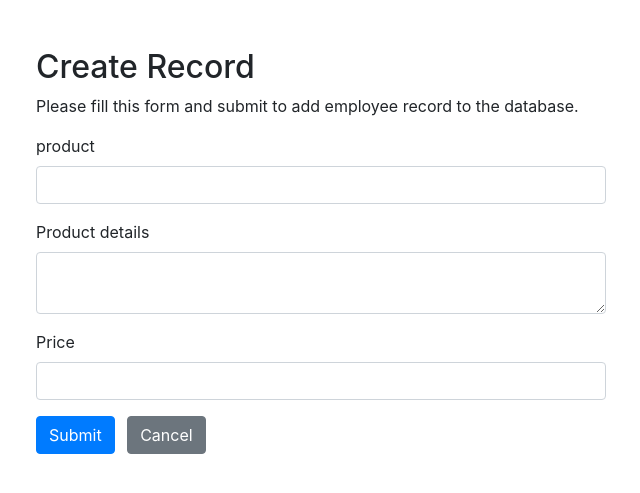
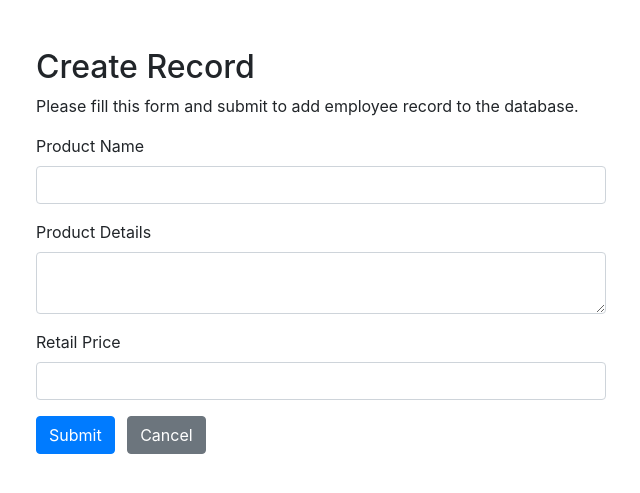
Before and after one commit to OmongosStephanie/omongos-pdo-crud, a PHP site: page /public/create.php in a window 1280 px wide. Shown: the top 493 px of the page, without its empty margins (319-959 px from the left). Run offline with PHP 8.4, Linux system fonts and the light colour scheme.

Commit message:
edit create.php

```diff
--- a/public/create.php
+++ b/public/create.php
@@ -3,54 +3,54 @@
 require_once "../db/config.php";
 
 // Define variables and initialize with empty values
-$product = $product_details = $price = "";
-$product_err = $product_details_err = $price_err = "";
+$product_name = $product_details = $product_retail_price = "";
+$product_name_err = $product_details_err = $product_retail_price_err = "";
 
 // Processing form data when form is submitted
 if($_SERVER["REQUEST_METHOD"] == "POST"){
-    // Validate product
-    $input_product = trim($_POST["product"]);
-    if(empty($input_product)){
-        $product_err = "Please enter a product.";
-    } elseif(!filter_var($input_product, FILTER_VALIDATE_REGEXP, array("options"=>array("regexp"=>"/^[a-zA-Z\s]+$/")))){
-        $product_err = "Please enter a valid product.";
+    // Validate name
+    $input_name = trim($_POST["product_name"]);
+    if(empty($input_name)){
+        $product_name_err = "Please enter a name.";
+    } elseif(!filter_var($input_name, FILTER_VALIDATE_REGEXP, array("options"=>array("regexp"=>"/^[a-zA-Z\s]+$/")))){
+        $product_name_err = "Please enter a valid name.";
     } else{
-        $product = $input_product;
+        $product_name = $input_name;
     }
 
-    // Validate product_details
+    // Validate address
     $input_product_details = trim($_POST["product_details"]);
     if(empty($input_product_details)){
-        $product_details_err = "Please enter product_details.";
+        $product_details_err = "Please enter product details.";
     } else{
         $product_details = $input_product_details;
     }
 
-    // Validate price
-    $input_price = trim($_POST["price"]);
-    if(empty($input_price)){
-        $price_err = "Please enter the price.";
-    } elseif(!ctype_digit($input_price)){
-        $price_err = "Please enter a positive integer value.";
+    // Validate salary
+    $input_product_retail_price = trim($_POST["product_retail_price"]);
+    if(empty($input_product_retail_price)){
+        $product_retail_price_err = "Please enter the salary amount.";
+    } elseif(!ctype_digit($input_product_retail_price)){
+        $product_retail_price_err = "Please enter a positive integer value.";
     } else{
-        $price = $input_price;
+        $product_retail_price = $input_product_retail_price;
     }
 
     // Check input errors before inserting in database
-    if(empty($product_err) && empty($product_details_err) && empty($price_err)){
+    if(empty($product_name_err) && empty($product_details_err) && empty($product_retail_price_err)){
         // Prepare an insert statement
-        $sql = "INSERT INTO employees (product,product_details , price) VALUES (:product, :product_details, :price)";
+        $sql = "INSERT INTO products (product_name, product_details, product_retail_price) VALUES (:product_name, :product_details, :product_retail_price)";
 
         if($stmt = $pdo->prepare($sql)){
             // Bind variables to the prepared statement as parameters
-            $stmt->bindParam(":product", $param_product);
+            $stmt->bindParam(":product_name", $param_product_name);
             $stmt->bindParam(":product_details", $param_product_details);
-            $stmt->bindParam(":price", $param_price);
+            $stmt->bindParam(":product_retail_price", $param_product_retail_price);
 
             // Set parameters
-            $param_product = $product;
+            $param_product_name = $product_name;
             $param_product_details = $product_details;
-            $param_price = $price;
+            $param_product_retail_price = $product_retail_price;
 
             // Attempt to execute the prepared statement
             if($stmt->execute()){
@@ -93,19 +93,19 @@ if($_SERVER["REQUEST_METHOD"] == "POST"){
                     <p>Please fill this form and submit to add employee record to the database.</p>
                     <form action="<?php echo htmlspecialchars($_SERVER["PHP_SELF"]); ?>" method="post">
                         <div class="form-group">
-                            <label>product</label>
-                            <input type="text" name="product" class="form-control <?php echo (!empty($name_err)) ? 'is-invalid' : ''; ?>" value="<?php echo $product; ?>">
-                            <span class="invalid-feedback"><?php echo $product_err;?></span>
+                            <label>Product Name</label>
+                            <input type="text" name="product_name" class="form-control <?php echo (!empty($product_name_err)) ? 'is-invalid' : ''; ?>" value="<?php echo $product_name; ?>">
+                            <span class="invalid-feedback"><?php echo $product_name_err;?></span>
                         </div>
                         <div class="form-group">
-                        <label>Product details</label>
+                            <label>Product Details</label>
                             <textarea name="product_details" class="form-control <?php echo (!empty($product_details_err)) ? 'is-invalid' : ''; ?>"><?php echo $product_details; ?></textarea>
-                            <span class="invalid-feedback"><?php echo $product_details;?></span>
+                            <span class="invalid-feedback"><?php echo $product_details_err;?></span>
                         </div>
                         <div class="form-group">
-                            <label>Price</label>
-                            <input type="text" name="price" class="form-control <?php echo (!empty($price_err)) ? 'is-invalid' : ''; ?>" value="<?php echo $price; ?>">
-                            <span class="invalid-feedback"><?php echo $price_err;?></span>
+                            <label>Retail Price</label>
+                            <input type="text" name="product_retail_price" class="form-control <?php echo (!empty($product_retail_price_err)) ? 'is-invalid' : ''; ?>" value="<?php echo $product_retail_price; ?>">
+                            <span class="invalid-feedback"><?php echo $product_retail_price_err;?></span>
                         </div>
                         <input type="submit" class="btn btn-primary" value="Submit">
                         <a href="../index.php" class="btn btn-secondary ml-2">Cancel</a>
```
